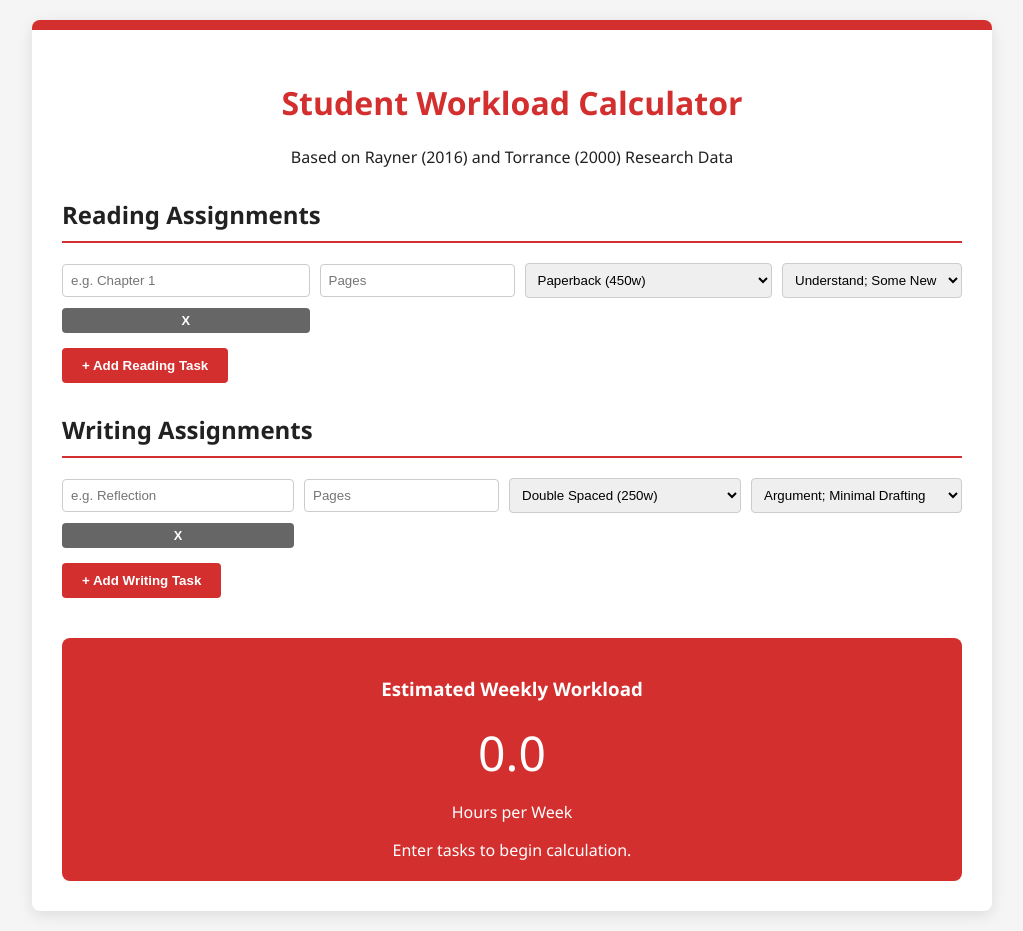
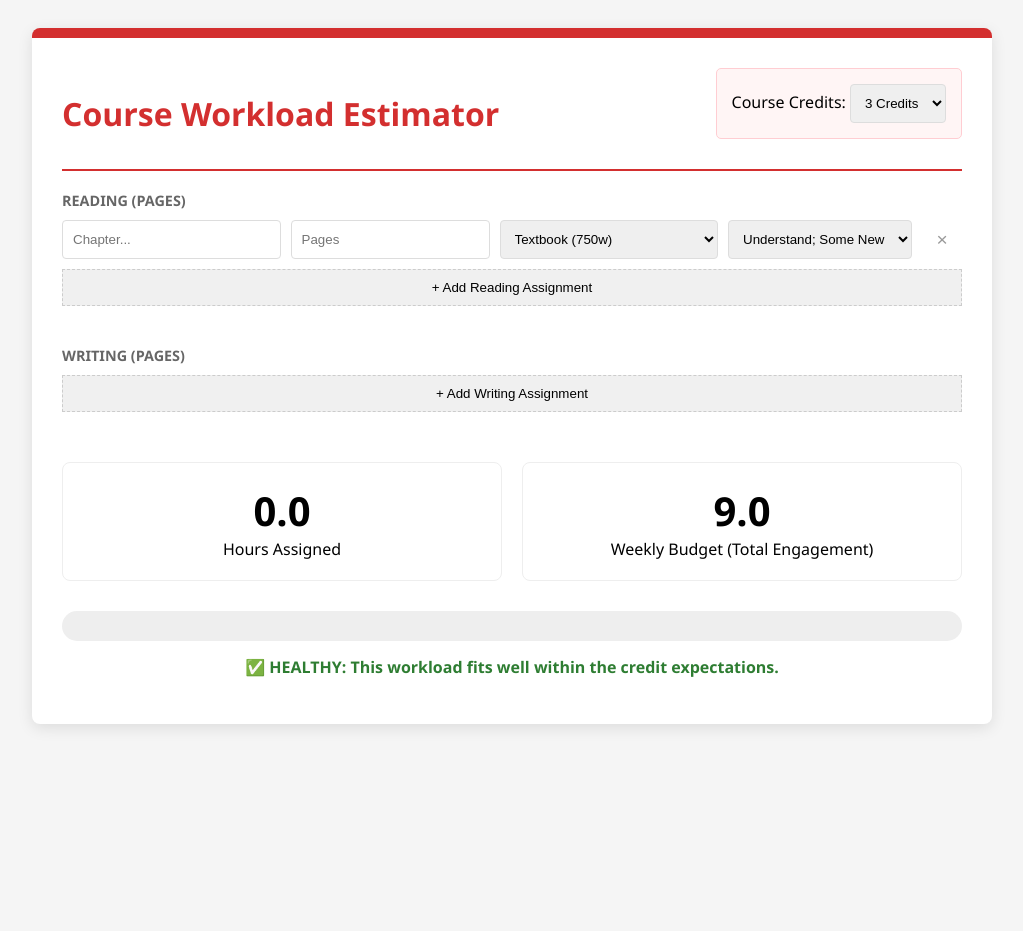
Before and after one commit to Chenowetht/Cochise-Cyber, a plain HTML site: page workcalculator.html in a window 1280 px wide. Shown: the whole page, without its empty margins (128-1151 px from the left). After the commit the page ends 800 px from the top, so only its background shows below. Drawn offline with Linux system fonts and the light colour scheme.

Commit message:
Update workcalculator.html
added credit calculations

```diff
--- a/workcalculator.html
+++ b/workcalculator.html
@@ -3,102 +3,90 @@
 <head>
     <meta charset="UTF-8">
     <meta name="viewport" content="width=device-width, initial-scale=1.0">
-    <title>Student Workload Estimator</title>
+    <title>Workload Estimator - Credit Balanced</title>
     <style>
         :root {
             --school-red: #D32F2F;
             --pure-white: #FFFFFF;
             --light-gray: #F5F5F5;
             --dark-text: #212121;
+            --success-green: #2E7D32;
+            --warning-orange: #EF6C00;
         }
 
-        body {
-            font-family: 'Segoe UI', Tahoma, Geneva, Verdana, sans-serif;
-            background-color: var(--light-gray);
-            color: var(--dark-text);
-            margin: 0;
-            padding: 20px;
-        }
+        body { font-family: 'Segoe UI', sans-serif; background-color: var(--light-gray); padding: 20px; }
+        .container { max-width: 900px; margin: 0 auto; background: white; padding: 30px; border-top: 10px solid var(--school-red); border-radius: 8px; box-shadow: 0 4px 15px rgba(0,0,0,0.1); }
 
-        .container {
-            max-width: 900px;
-            margin: 0 auto;
-            background: var(--pure-white);
-            padding: 30px;
-            border-top: 10px solid var(--school-red);
-            border-radius: 8px;
-            box-shadow: 0 4px 15px rgba(0,0,0,0.1);
-        }
+        .header-flex { display: flex; justify-content: space-between; align-items: center; border-bottom: 2px solid var(--school-red); padding-bottom: 10px; margin-bottom: 20px; }
+        h1 { color: var(--school-red); margin: 0; }
 
-        h1 { color: var(--school-red); text-align: center; }
-        h2 { border-bottom: 2px solid var(--school-red); padding-bottom: 10px; margin-top: 30px; }
+        .credit-config { background: #fff5f5; padding: 15px; border-radius: 5px; margin-bottom: 20px; border: 1px solid #ffcdd2; }
 
-        .input-group {
-            display: grid;
-            grid-template-columns: 2fr 1fr 2fr 1fr;
-            gap: 10px;
-            margin-bottom: 15px;
-            align-items: center;
-        }
+        .section-header { font-weight: bold; text-transform: uppercase; color: #666; font-size: 0.9rem; margin: 20px 0 10px 0; }
 
-        input, select {
-            padding: 8px;
-            border: 1px solid #ccc;
-            border-radius: 4px;
-        }
+        .input-group { display: grid; grid-template-columns: 2fr 1fr 2fr 1fr 40px; gap: 10px; margin-bottom: 10px; }
+        input, select { padding: 10px; border: 1px solid #ddd; border-radius: 4px; }
 
-        button {
-            background-color: var(--school-red);
-            color: white;
-            border: none;
-            padding: 10px 20px;
-            border-radius: 4px;
-            cursor: pointer;
-            font-weight: bold;
-        }
+        .add-btn { background: #f0f0f0; border: 1px dashed #ccc; width: 100%; padding: 10px; cursor: pointer; margin-bottom: 20px; }
+        .add-btn:hover { background: #e0e0e0; }
 
-        button:hover { opacity: 0.9; }
+        .dashboard { display: grid; grid-template-columns: 1fr 1fr; gap: 20px; margin-top: 30px; }
+        .stat-card { padding: 20px; border-radius: 8px; text-align: center; border: 1px solid #eee; }
+        .stat-val { font-size: 2.5rem; font-weight: bold; display: block; }
 
-        .result-box {
-            margin-top: 40px;
-            padding: 20px;
-            background: var(--school-red);
-            color: white;
-            border-radius: 8px;
-            text-align: center;
-        }
+        .progress-container { grid-column: span 2; background: #eee; height: 30px; border-radius: 15px; overflow: hidden; margin-top: 10px; position: relative; }
+        #progress-bar { height: 100%; width: 0%; transition: width 0.5s, background-color 0.5s; background: var(--success-green); }
+        .progress-label { position: absolute; width: 100%; text-align: center; line-height: 30px; font-weight: bold; color: #000; }
 
-        #total-hours { font-size: 3rem; display: block; }
-
-        .remove-btn { background: #666; padding: 5px 10px; font-size: 0.8rem; }
+        .remove-btn { color: #999; border: none; background: none; cursor: pointer; font-size: 1.2rem; }
+        .remove-btn:hover { color: var(--school-red); }
     </style>
 </head>
 <body>
 
 <div class="container">
-    <h1>Student Workload Calculator</h1>
-    <p style="text-align: center;">Based on Rayner (2016) and Torrance (2000) Research Data</p>
+    <div class="header-flex">
+        <h1>Course Workload Estimator</h1>
+        <div class="credit-config">
+            <label>Course Credits: </label>
+            <select id="course-credits" onchange="calculate()">
+                <option value="1">1 Credit</option>
+                <option value="2">2 Credits</option>
+                <option value="3" selected>3 Credits</option>
+                <option value="4">4 Credits</option>
+                <option value="5">5 Credits</option>
+            </select>
+        </div>
+    </div>
 
-    <h2>Reading Assignments</h2>
-    <div id="reading-list">
+    <div class="section-header">Reading (Pages)</div>
+    <div id="reading-list"></div>
+    <button class="add-btn" onclick="addRow('reading')">+ Add Reading Assignment</button>
+
+    <div class="section-header">Writing (Pages)</div>
+    <div id="writing-list"></div>
+    <button class="add-btn" onclick="addRow('writing')">+ Add Writing Assignment</button>
+
+    <div class="dashboard">
+        <div class="stat-card">
+            <span class="stat-val" id="total-hours">0.0</span>
+            Hours Assigned
         </div>
-    <button onclick="addRow('reading')">+ Add Reading Task</button>
+        <div class="stat-card">
+            <span class="stat-val" id="budget-hours">9.0</span>
+            Weekly Budget (Total Engagement)
+        </div>
 
-    <h2>Writing Assignments</h2>
-    <div id="writing-list">
+        <div class="progress-container">
+            <div id="progress-bar"></div>
+            <div class="progress-label" id="burnout-index">0% of Weekly Capacity</div>
         </div>
-    <button onclick="addRow('writing')">+ Add Writing Task</button>
+    </div>
 
-    <div class="result-box">
-        <h3>Estimated Weekly Workload</h3>
-        <span id="total-hours">0.0</span>
-        <p>Hours per Week</p>
-        <div id="status-msg">Enter tasks to begin calculation.</div>
-    </div>
+    <p id="feedback-text" style="text-align: center; margin-top: 15px; font-weight: bold;"></p>
 </div>
 
 <script>
-    // Data objects from your provided research tables
     const readingRates = {
         '450': { 'S-No': 67, 'S-Some': 47, 'S-Many': 33, 'U-No': 33, 'U-Some': 24, 'U-Many': 17, 'E-No': 17, 'E-Some': 12, 'E-Many': 9 },
         '600': { 'S-No': 50, 'S-Some': 35, 'S-Many': 25, 'U-No': 25, 'U-Some': 18, 'U-Many': 13, 'E-No': 13, 'E-Some': 9, 'E-Many': 7 },
@@ -117,73 +105,87 @@
 
         if (type === 'reading') {
             div.innerHTML = `
-                <input type="text" placeholder="e.g. Chapter 1" oninput="calculate()">
+                <input type="text" placeholder="Chapter..." oninput="calculate()">
                 <input type="number" placeholder="Pages" class="pages" oninput="calculate()">
                 <select class="density" onchange="calculate()">
+                    <option value="750">Textbook (750w)</option>
+                    <option value="600">Monograph (600w)</option>
                     <option value="450">Paperback (450w)</option>
-                    <option value="600">Monograph (600w)</option>
-                    <option value="750">Textbook (750w)</option>
                 </select>
                 <select class="context" onchange="calculate()">
                     <option value="U-Some">Understand; Some New</option>
+                    <option value="U-Many">Understand; Many New</option>
+                    <option value="E-Some">Engage; Some New</option>
                     <option value="S-No">Survey; No New</option>
-                    <option value="E-Many">Engage; Many New</option>
-                    </select>
-                <button class="remove-btn" onclick="this.parentElement.remove(); calculate()">X</button>
+                </select>
+                <button class="remove-btn" onclick="this.parentElement.remove(); calculate()">×</button>
             `;
         } else {
             div.innerHTML = `
-                <input type="text" placeholder="e.g. Reflection" oninput="calculate()">
+                <input type="text" placeholder="Assignment..." oninput="calculate()">
                 <input type="number" placeholder="Pages" class="pages" oninput="calculate()">
                 <select class="density" onchange="calculate()">
-                    <option value="250">Double Spaced (250w)</option>
-                    <option value="500">Single Spaced (500w)</option>
+                    <option value="250">Double Spaced</option>
+                    <option value="500">Single Spaced</option>
                 </select>
                 <select class="context" onchange="calculate()">
                     <option value="A-Min">Argument; Minimal Drafting</option>
                     <option value="R-No">Reflection; No Drafting</option>
                     <option value="Res-Ext">Research; Extensive Drafting</option>
                 </select>
-                <button class="remove-btn" onclick="this.parentElement.remove(); calculate()">X</button>
+                <button class="remove-btn" onclick="this.parentElement.remove(); calculate()">×</button>
             `;
         }
         container.appendChild(div);
     }
 
     function calculate() {
-        let total = 0;
+        let assigned = 0;
+        const credits = parseInt(document.getElementById('course-credits').value);
+        const budget = credits * 3; // Total engagement budget (Class + Homework)
 
-        // Calculate Reading
         document.querySelectorAll('#reading-list .input-group').forEach(row => {
             const p = parseFloat(row.querySelector('.pages').value) || 0;
             const d = row.querySelector('.density').value;
             const c = row.querySelector('.context').value;
-            total += p / readingRates[d][c];
+            assigned += p / readingRates[d][c];
         });
 
-        // Calculate Writing
         document.querySelectorAll('#writing-list .input-group').forEach(row => {
             const p = parseFloat(row.querySelector('.pages').value) || 0;
             const d = row.querySelector('.density').value;
             const c = row.querySelector('.context').value;
-            total += p * writingRates[d][c];
+            assigned += p * writingRates[d][c];
         });
 
-        document.getElementById('total-hours').innerText = total.toFixed(1);
+        // Update UI
+        document.getElementById('total-hours').innerText = assigned.toFixed(1);
+        document.getElementById('budget-hours').innerText = budget.toFixed(1);
 
-        const msg = document.getElementById('status-msg');
-        if (total > 12) {
-            msg.innerText = "⚠️ DANGER: Significant overload. High student burnout risk.";
-        } else if (total > 8) {
-            msg.innerText = "Moderate: A heavy but manageable week for most.";
+        const percent = Math.min((assigned / budget) * 100, 100);
+        const progressBar = document.getElementById('progress-bar');
+        progressBar.style.width = percent + '%';
+
+        document.getElementById('burnout-index').innerText = Math.round((assigned / budget) * 100) + '% of Weekly Capacity';
+
+        const feedback = document.getElementById('feedback-text');
+        if (assigned > budget) {
+            progressBar.style.backgroundColor = 'var(--school-red)';
+            feedback.innerText = "🚨 OVER BUDGET: You are over-assigning work for a " + credits + "-credit course.";
+            feedback.style.color = 'var(--school-red)';
+        } else if (assigned > budget * 0.8) {
+            progressBar.style.backgroundColor = 'var(--warning-orange)';
+            feedback.innerText = "⚠️ CAUTION: Students are nearing their maximum cognitive load.";
+            feedback.style.color = 'var(--warning-orange)';
         } else {
-            msg.innerText = "Healthy: Balanced workload.";
+            progressBar.style.backgroundColor = 'var(--success-green)';
+            feedback.innerText = "✅ HEALTHY: This workload fits well within the credit expectations.";
+            feedback.style.color = 'var(--success-green)';
         }
     }
 
-    // Add initial rows
     addRow('reading');
-    addRow('writing');
+    calculate();
 </script>
 
 </body>
```
